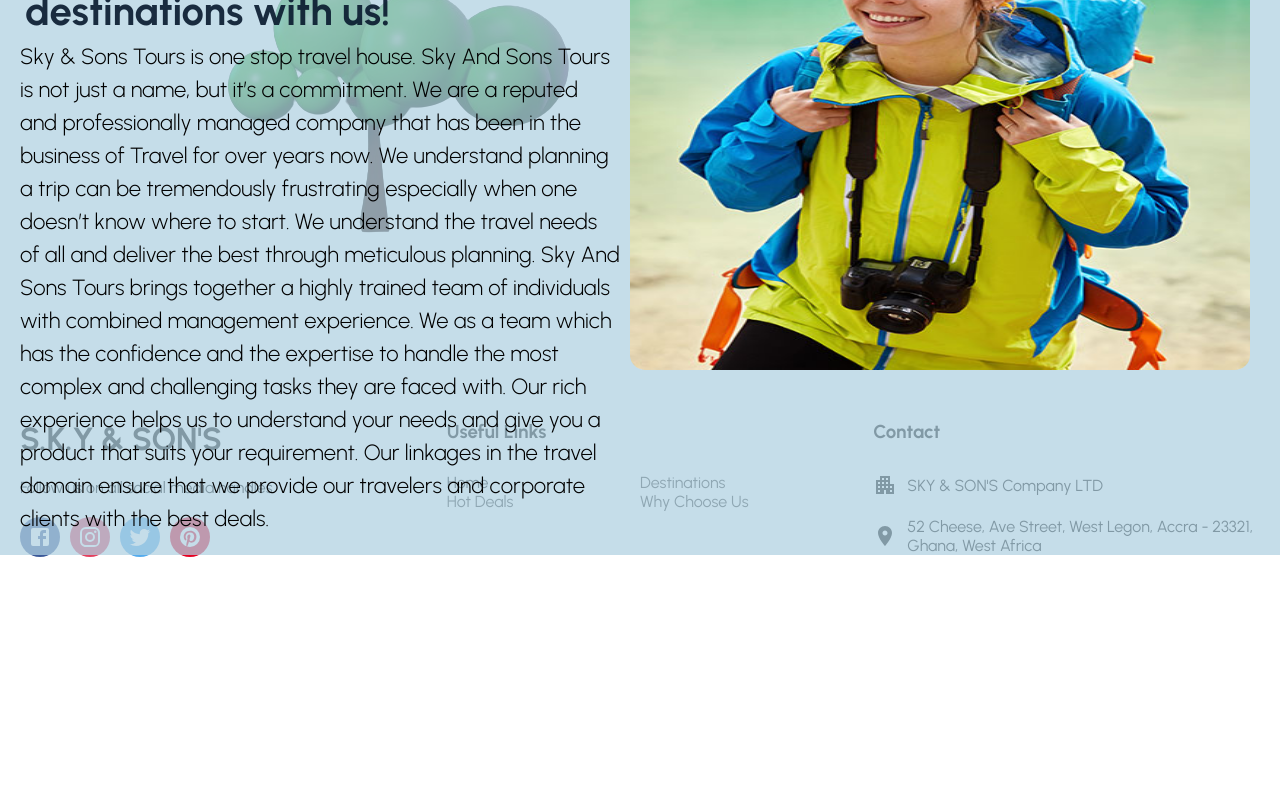
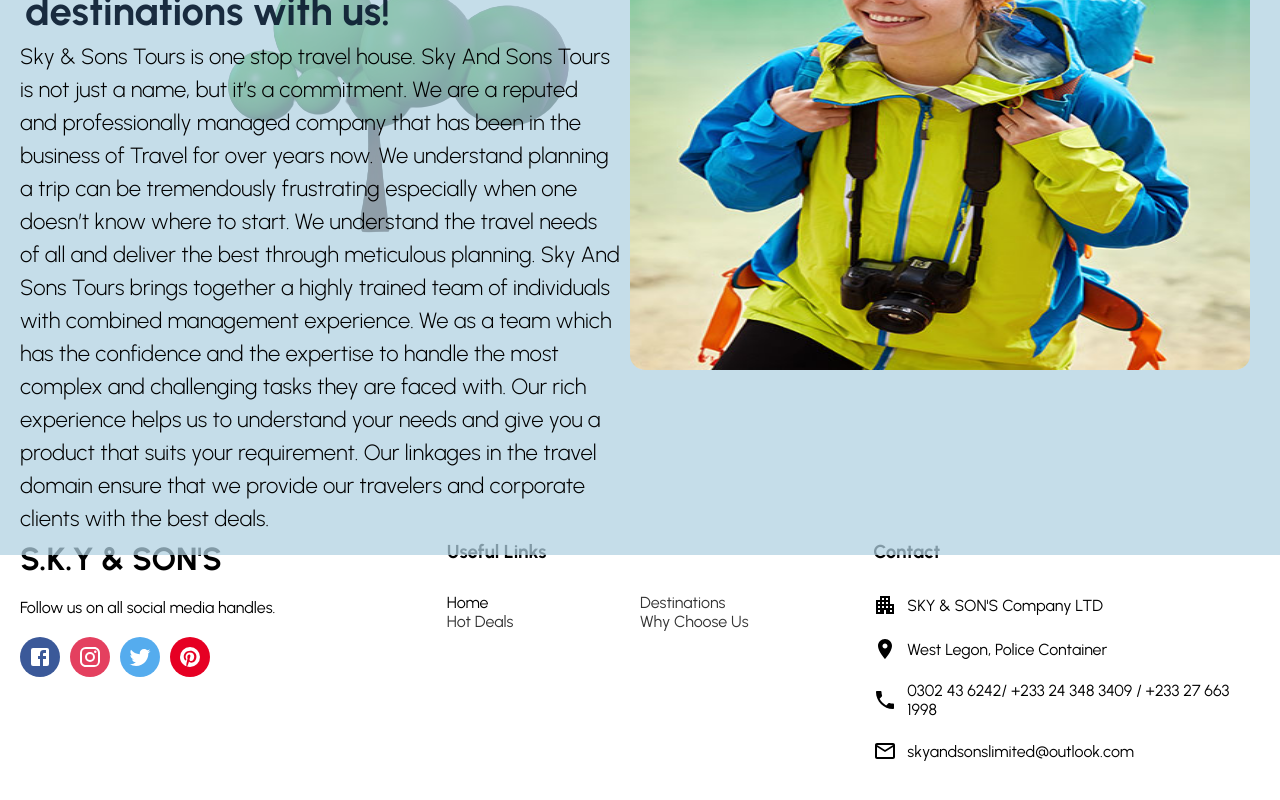
Before and after one commit to ckhobhey104/skyandsons, a React (Create React App) app: page /travel in a window 1280 px wide. Shown: the part 1102-1902 px from the top of the page. Before the commit the page ends 1802 px from the top, so only its background shows below. Built offline with nearby package versions, Linux system fonts and the light colour scheme.

Commit message:
Updated footer

```diff
--- a/src/components/Footer.jsx
+++ b/src/components/Footer.jsx
@@ -4,12 +4,14 @@
   Instagram,
   Pinterest,
   Room,
+  Phone,
+  MailOutline,
   Twitter,
 } from "@material-ui/icons";
 import ApartmentIcon from "@material-ui/icons/Apartment";
 import styled from "styled-components";
 import { mobile } from "../responsive";
-import { member_of_img } from "../data";
+// import { member_of_img } from "../data";
 
 const Container = styled.div`
   display: flex;
@@ -154,16 +156,16 @@
         </ContactItem>
         <ContactItem>
           <Room style={{ marginRight: "10px" }} />
-          52 Cheese, Ave Street, West Legon, Accra - 23321, Ghana, West Africa
+          West Legon, Police Container
         </ContactItem>
-        {/* <ContactItem>
-          <Phone style={{ marginRight: "10px" }} /> +233- 584- 0753
+        <ContactItem>
+          <Phone style={{ marginRight: "10px" }} /> 0302 43 6242/ +233 24 348
+          3409 / +233 27 663 1998
         </ContactItem>
         <ContactItem>
           <MailOutline style={{ marginRight: "10px" }} />
-          whitneyhillaryarthur@rufz.com
-        </ContactItem>*/}
-        <MemberOf src={member_of_img} />
+          skyandsonslimited@outlook.com
+        </ContactItem>
       </Right>
     </Container>
   );
--- a/src/components/TravelFooter.jsx
+++ b/src/components/TravelFooter.jsx
@@ -3,6 +3,8 @@
   Instagram,
   Pinterest,
   Room,
+  Phone,
+  MailOutline,
   Twitter,
 } from "@material-ui/icons";
 import ApartmentIcon from "@material-ui/icons/Apartment";
@@ -13,8 +15,10 @@
   display: flex;
   padding-top: 40px;
   height: 300px;
+  margin-top: 120px;
 
   ${mobile({
+    marginTop: "0",
     flexDirection: "column",
   })}
 `;
@@ -148,15 +152,16 @@
         </ContactItem>
         <ContactItem>
           <Room style={{ marginRight: "10px" }} />
-          52 Cheese, Ave Street, West Legon, Accra - 23321, Ghana, West Africa
+          West Legon, Police Container
         </ContactItem>
-        {/* <ContactItem>
-          <Phone style={{ marginRight: "10px" }} /> +233- 584- 0753
+        <ContactItem>
+          <Phone style={{ marginRight: "10px" }} /> 0302 43 6242/ +233 24 348
+          3409 / +233 27 663 1998
         </ContactItem>
         <ContactItem>
           <MailOutline style={{ marginRight: "10px" }} />
-          whitneyhillaryarthur@rufz.com
-        </ContactItem>*/}
+          skyandsonslimited@outlook.com
+        </ContactItem>
         {/* <MemberOf src={member_of_img} /> */}
       </Right>
     </Container>
--- a/src/components/TravelNav.jsx
+++ b/src/components/TravelNav.jsx
@@ -1,4 +1,5 @@
 import styled from "styled-components";
+import { Link } from "react-router-dom";
 import { mobile } from "../responsive";
 import { Facebook, Instagram, Pinterest, Twitter } from "@material-ui/icons";
 import logoOriginal from "../images/skyandsonslogo.jpg";
@@ -77,7 +78,10 @@
     <Container>
       <Wrapper>
         <Left>
-          <LogoImg src={logoOriginal} />
+          <Link to="/">
+            {" "}
+            <LogoImg src={logoOriginal} />
+          </Link>
         </Left>
         <Right>
           <SocialContainer>
```
